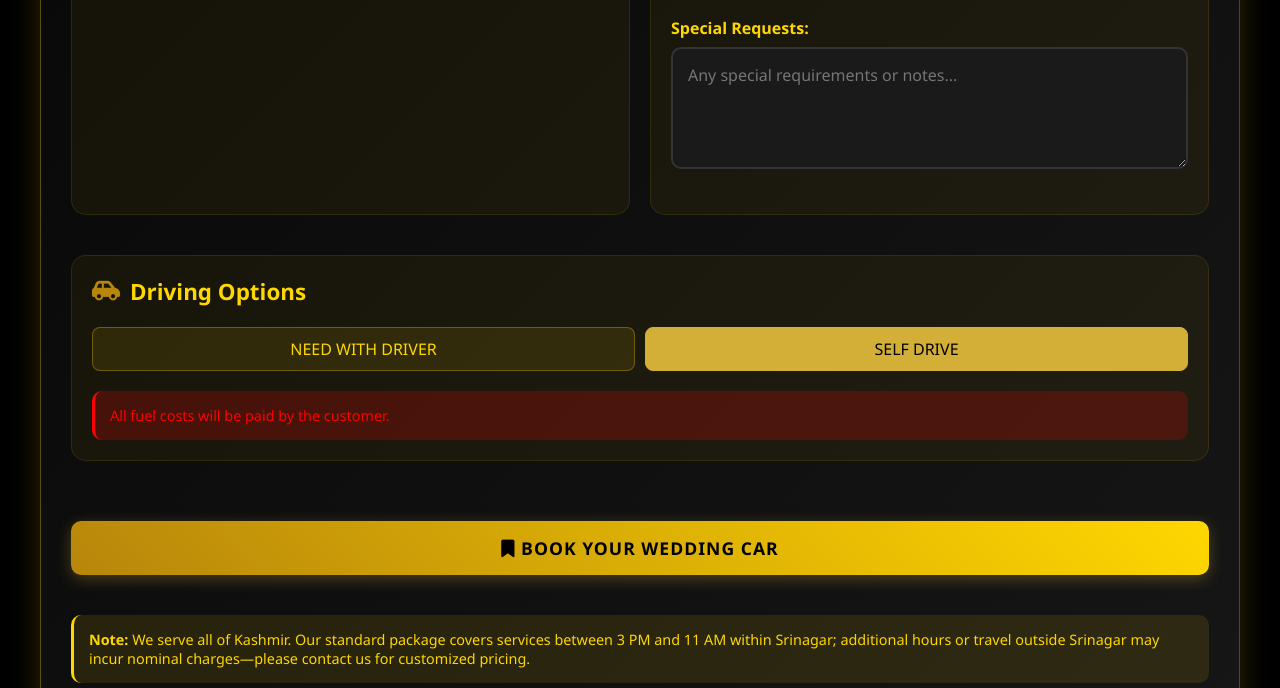
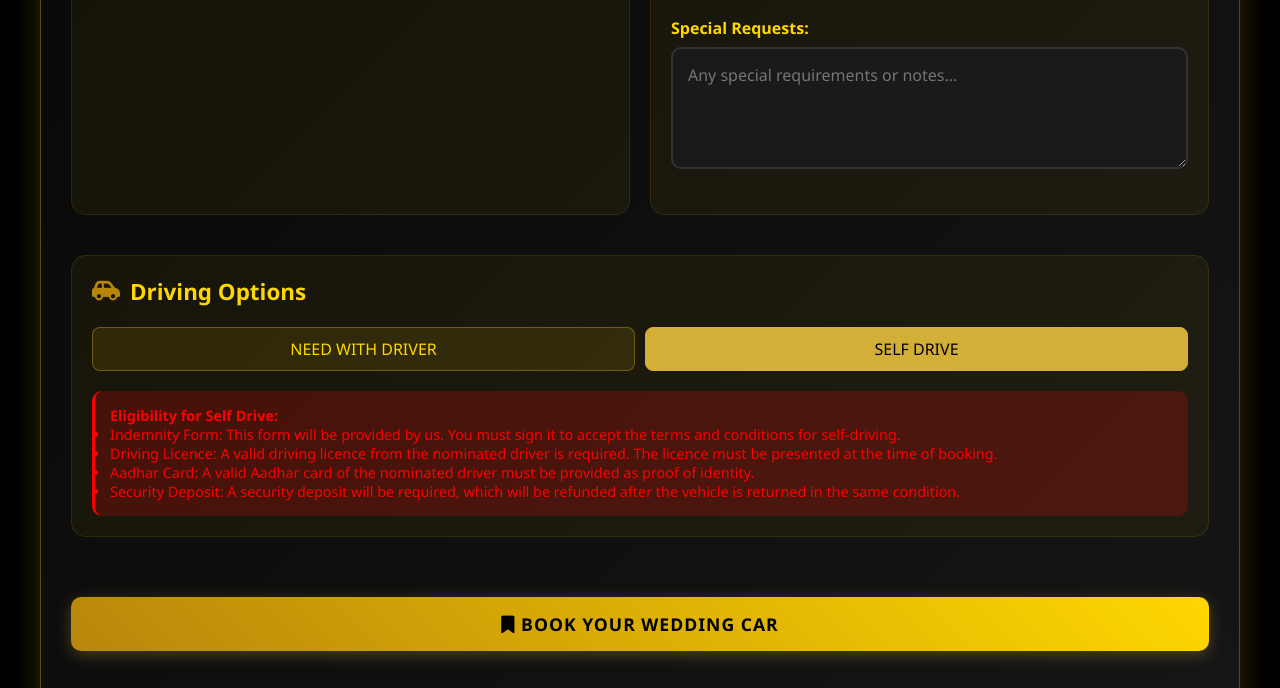
Before and after one commit to sraju7213-wq/Vwc-ultimate-, a plain HTML site: page index.html in a window 1280 px wide. Both pictures are taken after a click on the element "SELF DRIVE". Shown: the part 1454-2142 px from the top of the page. Drawn offline with Linux system fonts and the light colour scheme.

Commit message:
Clarify self-drive eligibility requirements

```diff
--- a/index.html
+++ b/index.html
@@ -813,7 +813,15 @@
                     <div class="driving-option" data-option="Need with Driver">NEED WITH DRIVER</div>
                     <div class="driving-option" data-option="Self Drive">SELF DRIVE</div>
                 </div>
-                <div class="note self-drive-note" id="selfDriveNote" style="display:none;">All fuel costs will be paid by the customer.</div>
+                <div class="note self-drive-note" id="selfDriveNote" style="display:none;">
+                    <strong>Eligibility for Self Drive:</strong>
+                    <ul>
+                        <li>Indemnity Form: This form will be provided by us. You must sign it to accept the terms and conditions for self-driving.</li>
+                        <li>Driving Licence: A valid driving licence from the nominated driver is required. The licence must be presented at the time of booking.</li>
+                        <li>Aadhar Card: A valid Aadhar card of the nominated driver must be provided as proof of identity.</li>
+                        <li>Security Deposit: A security deposit will be required, which will be refunded after the vehicle is returned in the same condition.</li>
+                    </ul>
+                </div>
                 <input type="hidden" id="drivingOption" name="drivingOption" value="">
             </div>
 
```
Also changed, not shown: 2 other files.
